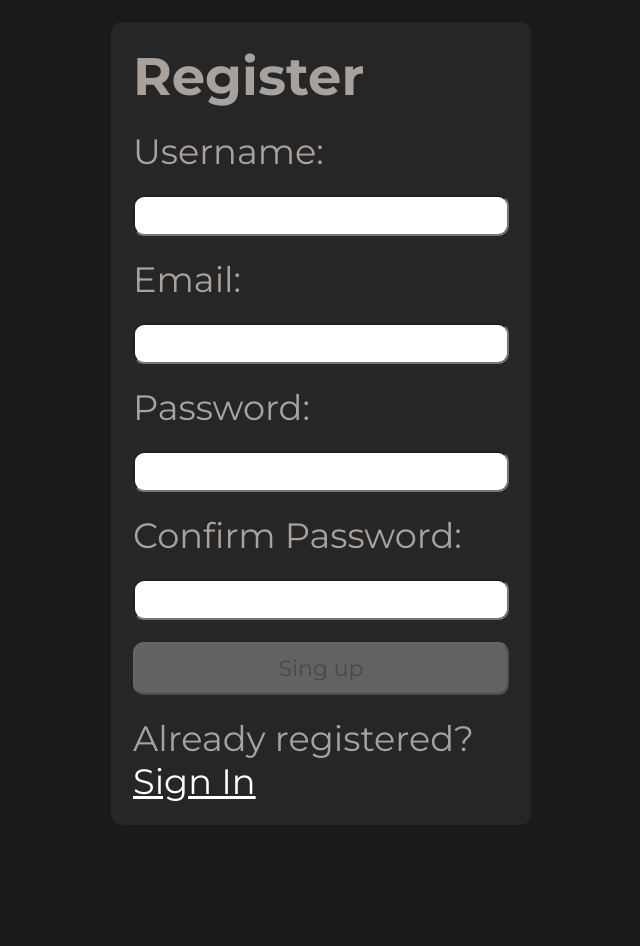
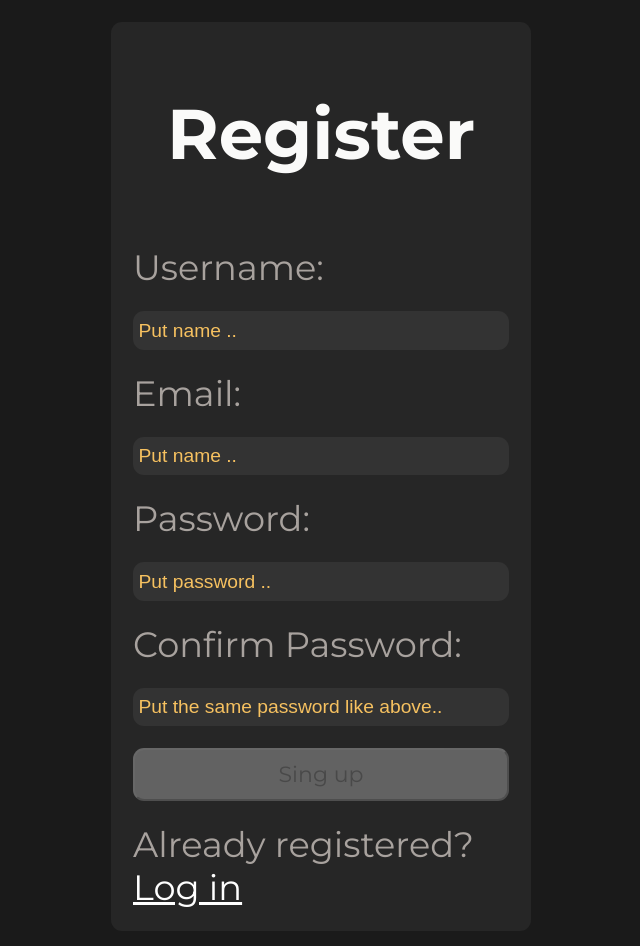
Before and after one commit to MarcinProgramista/notes_frontend, a React (Vite) app: page /register in a window 1280 px wide. Shown: the top 946 px of the page, without its empty margins (319-959 px from the left). Built offline with nearby package versions, Linux system fonts and the light colour scheme.

Commit message:
Do refactor Register.jsx

```diff
--- a/src/components/Register/Register.jsx
+++ b/src/components/Register/Register.jsx
@@ -18,6 +18,12 @@ import Wrapper from "../ui/Wrapper";
 const LabelWrapper = styled.label`
   margin-top: 1rem;
 `;
+const StyledHeader = styled.h1`
+  color: hsl(60, 9.1%, 97.8%);
+  text-align: center;
+  margin-block: 0.67em;
+  font-size: 2em;
+`;
 
 const StyledFontAwesomeIconHideName = styled(FontAwesomeIcon)`
   color: ${({ $validName }) => ($validName ? "limegreen" : "")};
@@ -35,9 +41,28 @@ const StyledFontAwesomeIconInvalidName = styled(FontAwesomeIcon)`
 const StyledInput = styled.input`
   margin-top: 1rem;
   font-family: "Nunito", sans-serif;
-  font-size: 22px;
+
+  //font-size: 22px;
   padding: 0.25rem;
   border-radius: 0.5rem;
+  display: flex;
+  width: 100%;
+  border: 2px solid hsl(39, 89%, 67%);
+  border-width: 0px;
+  background: hsl(0, 0%, 20%);
+  color: #fff;
+  font-size: 0.875rem /* 14px */;
+  line-height: 1.25rem /* 20px */;
+  &:focus {
+    outline: none;
+    box-shadow: 0px 0px 4px hsl(39, 89%, 67%);
+    background: hsl(0, 0%, 20%);
+    outline: 2px solid transparent;
+    outline-offset: 2px;
+  }
+  &::placeholder {
+    color: hsl(39, 89%, 67%);
+  }
 `;
 
 const ParagraphUser = styled.p`
@@ -278,7 +303,7 @@ function Register() {
           <ParagraphError ref={errRef} $errMsg={errMsg} aria-live="assertive">
             {errMsg}
           </ParagraphError>
-          <h1>Register</h1>
+          <StyledHeader>Register</StyledHeader>
           <FormWrapperRegisterLogin onSubmit={handleSubmit}>
             <LabelWrapper htmlFor="username">
               Username:
@@ -304,6 +329,7 @@ function Register() {
               aria-describedby="uidnote"
               onFocus={() => setUserFocus(true)}
               onBlur={() => setUserFocus(false)}
+              placeholder="Put name .."
             />
             <ParagraphUser
               id="uidnote"
@@ -342,6 +368,7 @@ function Register() {
               aria-describedby="uidnote"
               onFocus={() => setEmailFocus(true)}
               onBlur={() => setEmailFocus(false)}
+              placeholder="Put name .."
             />
             <ParagraphEmail
               id="uidnote"
@@ -384,6 +411,7 @@ function Register() {
               aria-describedby="pwdnote"
               onFocus={() => setPwdFocus(true)}
               onBlur={() => setPwdFocus(false)}
+              placeholder="Put password .."
             />
             <ParagraphPassword
               id="pwdnote"
@@ -426,6 +454,7 @@ function Register() {
               aria-describedby="confirmnote"
               onFocus={() => setMatchFocus(true)}
               onBlur={() => setMatchFocus(false)}
+              placeholder="Put the same password like above.. "
             />
             <ParagraphPasswordConfrim
               id="confirmnote"
@@ -450,8 +479,8 @@ function Register() {
             <br />
             <StyledSpanRegisterLogin className="line">
               {/*put router link here*/}
-              <StyledHrefRegisterLogin href="#">
-                Sign In
+              <StyledHrefRegisterLogin href="/login">
+                Log in
               </StyledHrefRegisterLogin>
             </StyledSpanRegisterLogin>
           </p>
```
